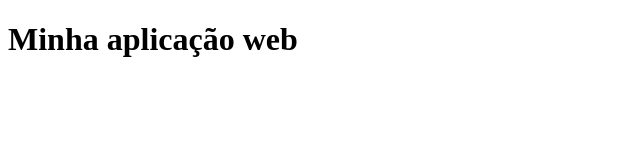
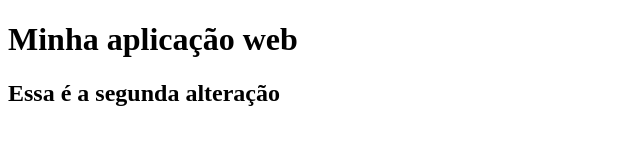
Before and after one commit to Diego-Cruz-github/GitVscode, a plain HTML site: page index.html in a window 1280 px wide. Shown: the whole page, without its empty margins (0-640 px from the left). Drawn offline with Linux system fonts and the light colour scheme.

Commit message:
segunda alteração

```diff
--- a/index.html
+++ b/index.html
@@ -7,5 +7,6 @@
 </head>
 <body>
     <h1>Minha aplicação web</h1>
+    <h2>Essa é a segunda alteração</h2>
 </body>
 </html>
```
